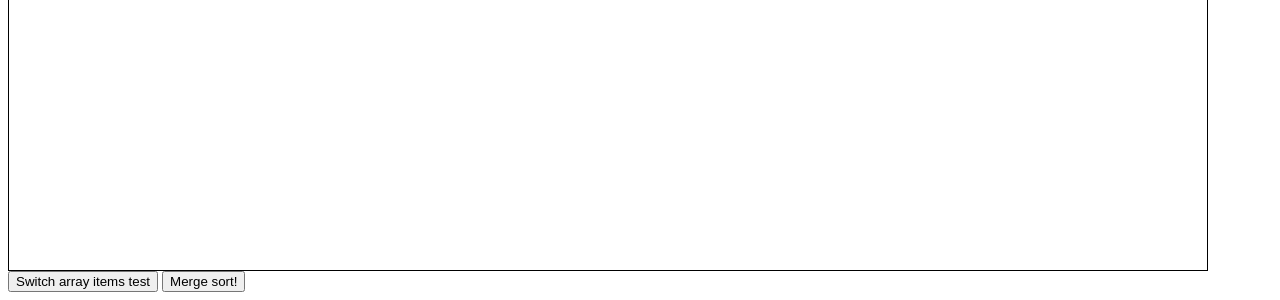
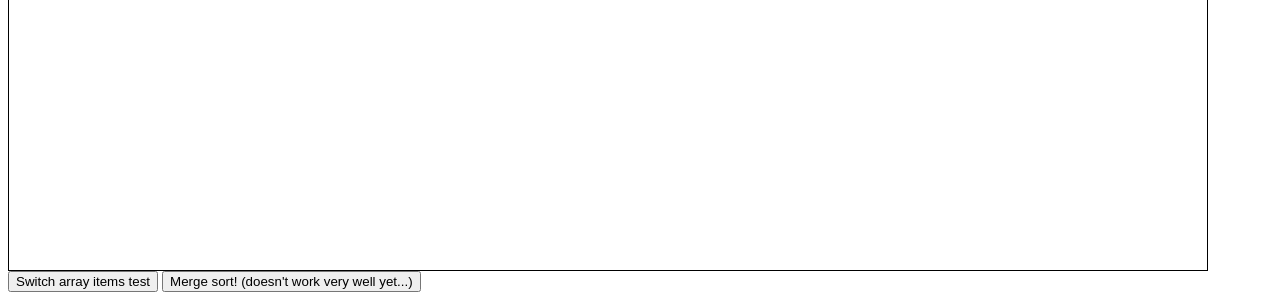
Before and after one commit to katejh/algorithm_visualizer, a plain HTML site: page sort.html in a window 1280 px wide. Shown: the part 881-1181 px from the top of the page. Drawn offline with nearby package versions, Linux system fonts and the light colour scheme.

Commit message:
Edited merge sort button

```diff
--- a/sort.html
+++ b/sort.html
@@ -28,6 +28,6 @@
 
     <div id="sorting-display" class="array-display"></div>
     <button id="test-switch-array-items">Switch array items test</button>
-    <button id="merge-sort">Merge sort!</button>
+    <button id="merge-sort">Merge sort! (doesn't work very well yet...)</button>
 </body>
 </html>
```
